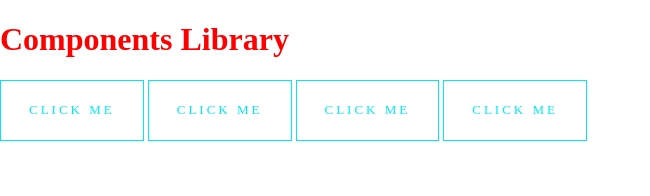
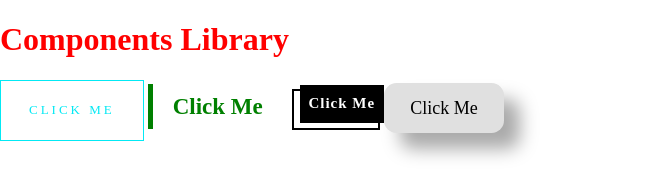
Before and after one commit to Sham-Shady/componenets-library2, a plain HTML site: page index.html in a window 1280 px wide. Shown: the whole page, without its empty margins (0-650 px from the left). Drawn offline with nearby package versions, Linux system fonts and the light colour scheme.

Commit message:
Added button features

```diff
--- a/css/style.css
+++ b/css/style.css
@@ -3,7 +3,7 @@ color: red;
 }
 
 
-button {
+.btn1 {
  padding: 22px 28px;
  color: #03e9f4;
  font-size: 13px;
@@ -15,7 +15,7 @@ button {
  border: 1px solid #03e9f4;
 }
 
-button:hover {
+.btn1:hover {
  background: #03e9f4;
  color: #050801;
  box-shadow: 0 0 5px #03e9f4,
@@ -24,3 +24,92 @@ button:hover {
               0 0 20px #03e9f4;
  transform: rotate(360deg);
 }
+
+.btn2 {
+  width: 140px;
+ height: 45px;
+ font-size: 23px;
+ cursor: pointer;
+ border: none;
+ outline: none;
+ background: transparent;
+ color: green;
+ font-family: 'Times New Roman', Times, serif;
+ font-weight: 700;
+ position: relative;
+ transition: all 0.5s;
+ z-index: 1;
+}
+
+.btn2::before {
+ content: "";
+ position: absolute;
+ top: 0;
+ left: 0;
+ width: 5px;
+ height: 100%;
+ background-color: green;
+ z-index: -1;
+ transition: all 0.5s;
+}
+
+.btn2:hover::before {
+ width: 100%;
+}
+
+.btn2:hover {
+ color: red;
+}
+
+.btn2:active:before {
+ background: #b9b9b9;
+}
+
+.btn3 {
+ padding: 10px;
+ font-size: 15px;
+ outline: none;
+ border: 2px solid black;
+ background-color: white;
+ color: white;
+ position: relative;
+ letter-spacing: 1px;
+}
+
+.btn3::before {
+ content: 'Click Me';
+ /*Button's value/text-content */
+ position: absolute;
+ top: -14%;
+ left: 7%;
+ background-color: black;
+ width: 100%;
+ height: 100%;
+ color: white;
+ display: flex;
+ align-items: center;
+ justify-content: center;
+ transition: 0.15s ease-in-out;
+ font-weight: bold;
+}
+
+.btn3:hover::before {
+ top: 0;
+ left: 0;
+}
+
+.btn4 {
+ width: 120px;
+ height: 50px;
+ font-size: 18px;
+ border: 1px solid rgba(0, 0, 0, 0.0);
+ border-radius: 12.5px;
+ background: #e0e0e0;
+ box-shadow: 16px 16px 18px #aaaaaa,
+             -16px -16px 18px #ffffff;
+}
+
+.btn4:active {
+ box-shadow: 16px 16px 18px #aaaaaa inset,
+             -16px -16px 18px #ffffff inset;
+}
--- a/index.html
+++ b/index.html
@@ -21,10 +21,10 @@
     </nav>
     </div>
     <div class="buttons">
-      <button class="btn1" type="button" name="button">Click Me</button>
-      <button type="button" name="button">Click Me</button>
-      <button type="button" name="button">Click Me</button>
-      <button type="button" name="button">Click Me</button>
+      <button class ="btn1" type="button" name="button">Click Me</button>
+      <button class ="btn2" type="button" name="button">Click Me</button>
+      <button class ="btn3" type="button" name="button">Click Me</button>
+      <button class ="btn4" type="button" name="button">Click Me</button>
     </div>
     <div class="text">
 
```
